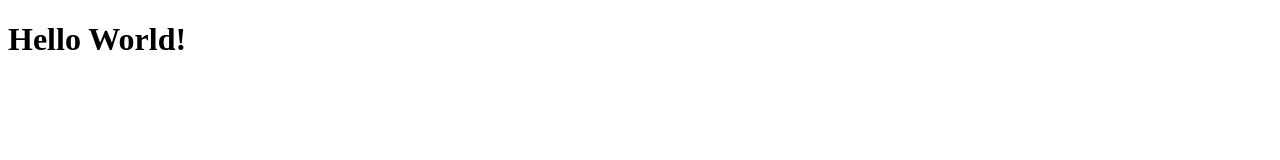
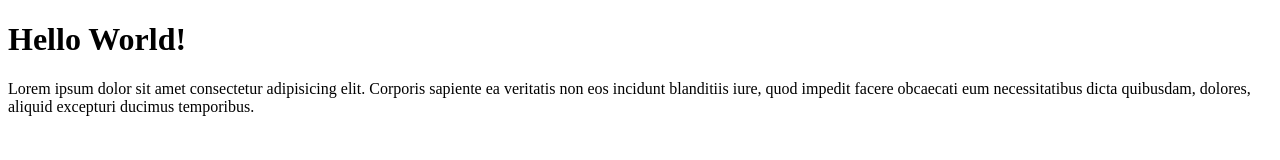
Before and after one commit to SamuelLourens03/sl-git-test, a plain HTML site: page index.html in a window 1280 px wide. Drawn offline with Linux system fonts and the light colour scheme.

Commit message:
menambahkan paragraf

```diff
--- a/index.html
+++ b/index.html
@@ -8,6 +8,7 @@
 </head>
 <body>
     <h1>Hello World!</h1>
+    <p>Lorem ipsum dolor sit amet consectetur adipisicing elit. Corporis sapiente ea veritatis non eos incidunt blanditiis iure, quod impedit facere obcaecati eum necessitatibus dicta quibusdam, dolores, aliquid excepturi ducimus temporibus.</p>
 
 </body>
 </html>
```
